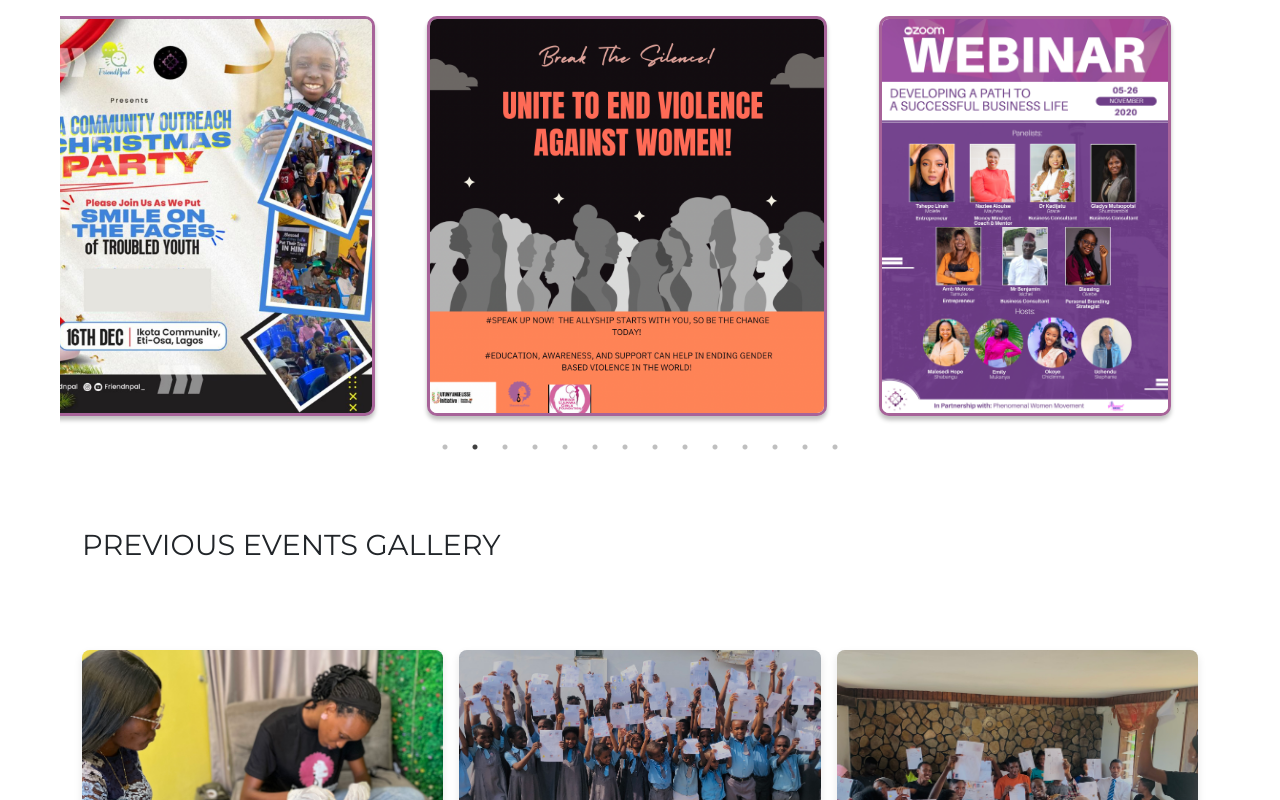
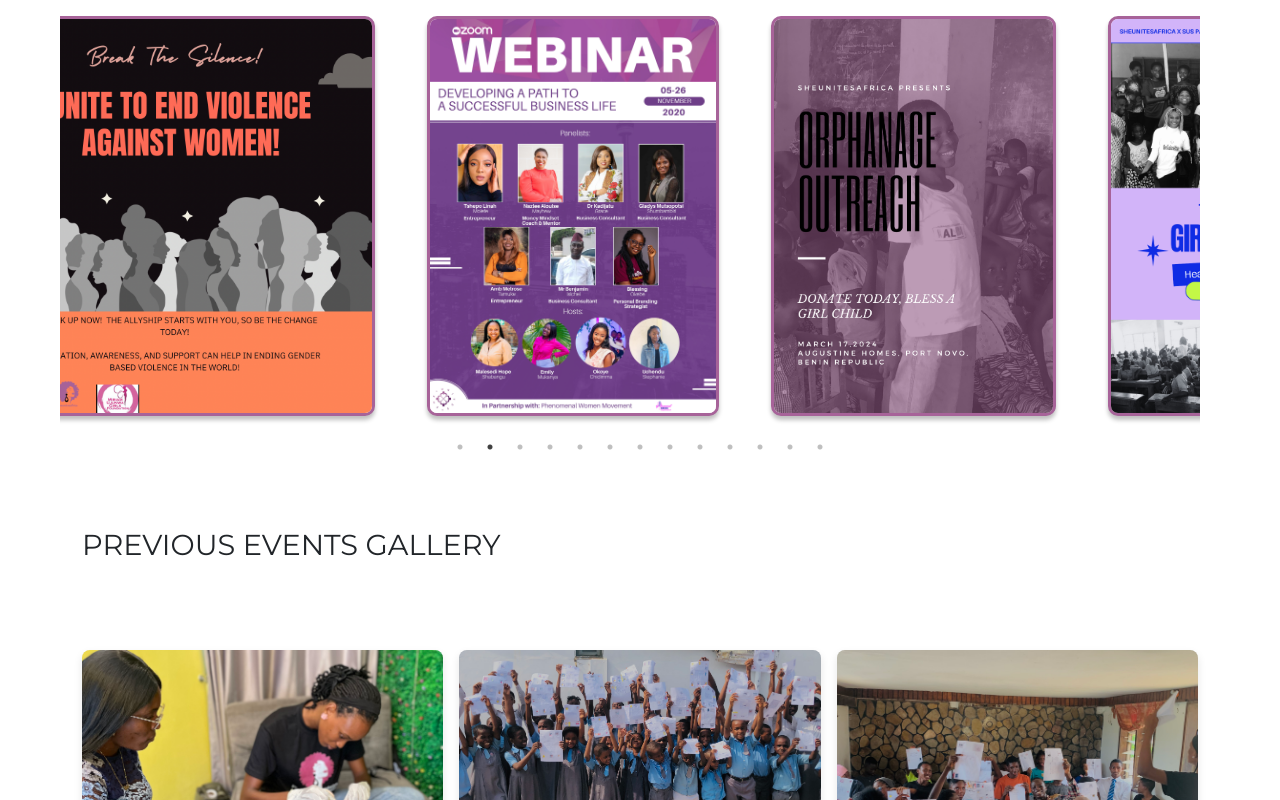
Before and after one commit to 8sosa/She-Unites-Africa, a React (Create React App) app: page /Events in a window 1280 px wide. Shown: the part 1012-1812 px from the top of the page. Built offline with nearby package versions, Linux system fonts and the light colour scheme; a web font is replaced by a local one.

Commit message:
Update EventCarousel.js

```diff
--- a/src/Components/EventCarousel.js
+++ b/src/Components/EventCarousel.js
@@ -8,7 +8,7 @@ import "./EventsCarousel.css";
 import A from "../Images/events/aa.jpg";
 import B from "../Images/events/bb.jpg";
 import C from "../Images/events/cc.png";
-import D from "../Images/events/dd.jpg";
+// import D from "../Images/events/dd.jpg";
 import E from "../Images/events/ee.jpg";
 import F from "../Images/events/ff.jpg";
 import G from "../Images/events/gg.png";
@@ -59,7 +59,9 @@ export const EventCarousel = () => {
     }
   }, [ready]);
 
-  const images = [A, B, C, D, E, F, G, H, I, J, K, L, M, N];
+  const images = [A, B, C,
+    // D,
+    E, F, G, H, I, J, K, L, M, N];
 
   if (!ready) return <div className="text-center">Loading carousel...</div>;
 
```
